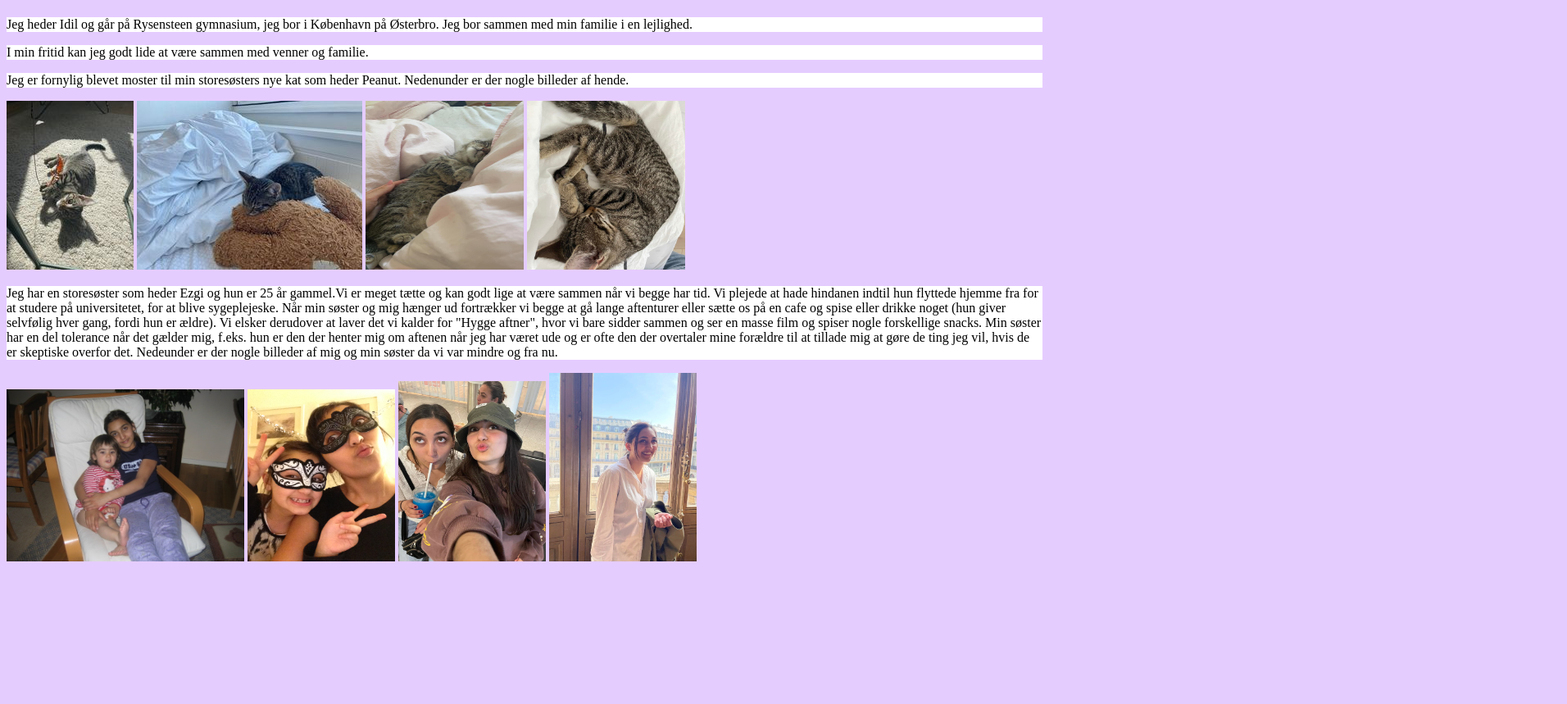
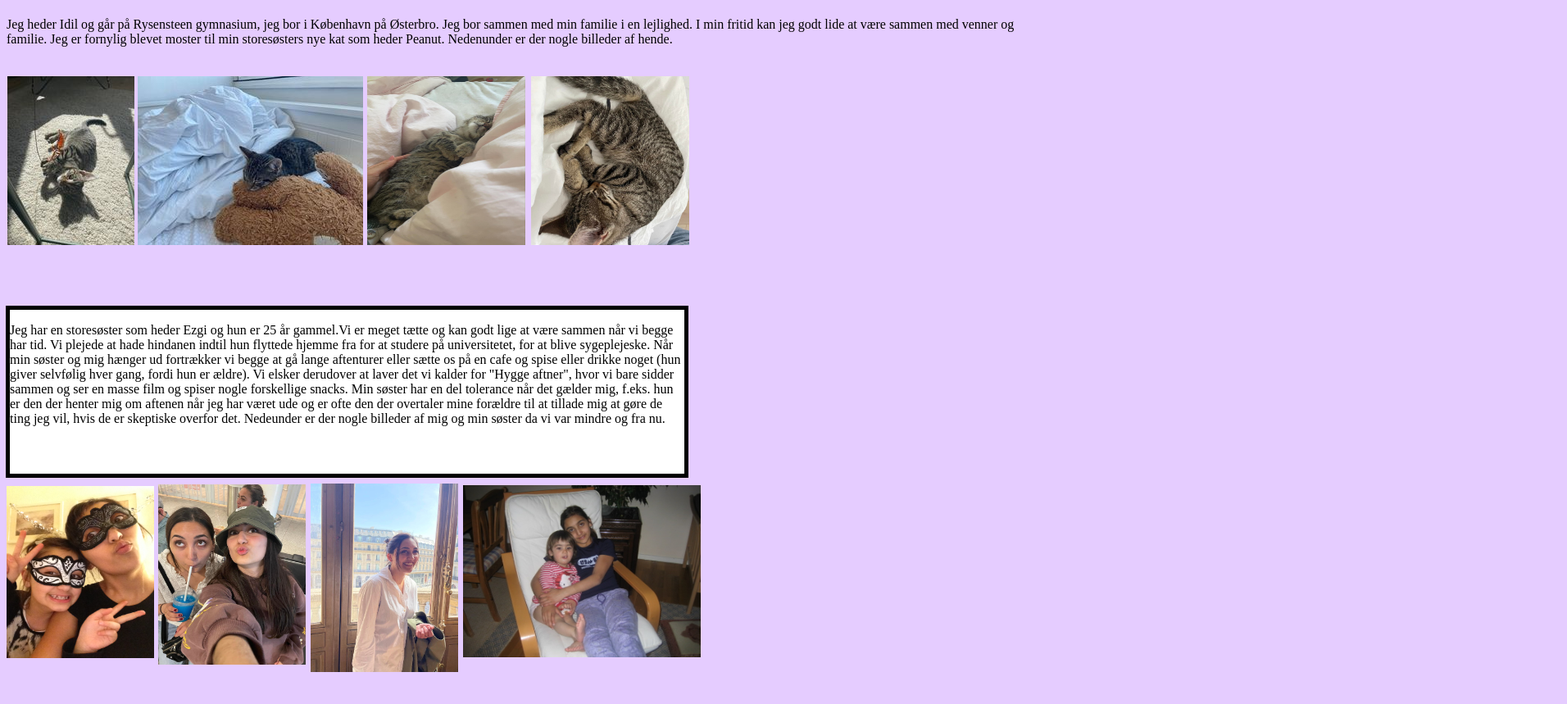
Before and after one commit to Idillllllll/Portfolio, a plain HTML site: page 2. side.html in a window 1280 px wide. Shown: the part 59-918 px from the top of the page at 82% size, 1912 px wide, since content can reach past the window. Before the commit the page ends 800 px from the top, so only its background shows below. Drawn offline with Linux system fonts and the light colour scheme.

Commit message:
Add files via upload

```diff
--- a/2. side.html
+++ b/2. side.html
@@ -6,25 +6,29 @@
 </head>
 <body>
 
+<div class="box2">
 <h1>Informationer omkring mig og, hvem jeg er.</h1>
-<p style="background-color:white">Jeg heder Idil og går på Rysensteen gymnasium, jeg bor i København på Østerbro. Jeg bor sammen med min familie i en lejlighed.</p>
+<p>Jeg heder Idil og går på Rysensteen gymnasium, jeg bor i København på Østerbro. Jeg bor sammen med min familie i en lejlighed. I min fritid kan jeg godt lide at være sammen med venner og familie.
+Jeg er fornylig blevet moster til min storesøsters nye kat som heder Peanut. Nedenunder er der nogle billeder af hende.</p>  </div>
 
-<p style="background-color:white">I min fritid kan jeg godt lide at være sammen med venner og familie.</p>
+<div class="img2"><img src="Babykat.jpg" alt="Babykat.jpg" /> </div>
 
-<p style="background-color:white">Jeg er fornylig blevet moster til min storesøsters nye kat som heder Peanut. Nedenunder er der nogle billeder af hende.</p>
+<div class="img3"><img src="Peanut Kat.png" alt="Peanut Kat.png" /></div>
 
-<img src="Babykat.jpg" alt="Babykat.jpg" />
-<img src="Peanut Kat.png" alt="Peanut Kat.png" />
-<img src="Peanut.jpg" class="kant" width="193" height="206" alt="Peaunt.jpg" />
-<img src="Kat.jpg" width="193" height="206" alt="Kat.jpg" />
+<div class="img4"><img src="Peanut.jpg" class="kant" width="193" height="206" alt="Peaunt.jpg" /></div>
 
+<div class="img5"><img src="Kat.jpg" width="193" height="206" alt="Kat.jpg" /></div>
 
-<p style="background-color:white">Jeg har en storesøster som heder Ezgi og hun er 25 år gammel.Vi er meget tætte og kan godt lige at være sammen når vi begge har tid. Vi plejede at hade hindanen indtil hun flyttede hjemme fra for at studere på universitetet, for at blive sygeplejeske. Når min søster og mig hænger ud fortrækker vi begge at gå lange aftenturer eller sætte os på en cafe og spise eller drikke noget (hun giver selvfølig hver gang, fordi hun er ældre). Vi elsker derudover at laver det vi kalder for "Hygge aftner", hvor vi bare sidder sammen og ser en masse film og spiser nogle forskellige snacks. Min søster har en del tolerance når det gælder mig, f.eks. hun er den der henter mig om aftenen når jeg har været ude og er ofte den der overtaler mine forældre til at tillade mig at gøre de ting jeg vil, hvis de er skeptiske overfor det. Nedeunder er der nogle billeder af mig og min søster da vi var mindre og fra nu.</p>
+    <div class="box3">
+        <p>Jeg har en storesøster som heder Ezgi og hun er 25 år gammel.Vi er meget tætte og kan godt lige at være sammen når vi begge har tid. Vi plejede at hade hindanen indtil hun flyttede hjemme fra for at studere på universitetet, for at blive sygeplejeske. Når min søster og mig hænger ud fortrækker vi begge at gå lange aftenturer eller sætte os på en cafe og spise eller drikke noget (hun giver selvfølig hver gang, fordi hun er ældre). Vi elsker derudover at laver det vi kalder for "Hygge aftner", hvor vi bare sidder sammen og ser en masse film og spiser nogle forskellige snacks. Min søster har en del tolerance når det gælder mig, f.eks. hun er den der henter mig om aftenen når jeg har været ude og er ofte den der overtaler mine forældre til at tillade mig at gøre de ting jeg vil, hvis de er skeptiske overfor det. Nedeunder er der nogle billeder af mig og min søster da vi var mindre og fra nu.</p> </div>
 
-<img src="Baby%20billede.jpg" class="kant" width="290" height="210" alt="Baby%20billede.jpg" />
-<img src="Gammel%20billede.JPG" class="kant" width="180" height="210" alt="Gammel%20billede.JPG" />
-<img src="Flyvetur.jpeg" class="kant" width="180" height="220" alt="Flyvetur.jpeg" />
-<img src="Ezgi.jpeg" class="kant" width="180" height="230" alt="Ezgi.jpeg" />
+<div class="img6"><img src="Baby%20billede.jpg" class="kant" width="290" height="210" alt="Baby%20billede.jpg" /></div>
+
+<div class="img7"><img src="Gammel%20billede.JPG" class="kant" width="180" height="210" alt="Gammel%20billede.JPG" /></div>
+
+<div class="img8"><img src="Flyvetur.jpeg" class="kant" width="180" height="220" alt="Flyvetur.jpeg" /></div>
+
+<div class="img9"><img src="Ezgi.jpeg" class="kant" width="180" height="230" alt="Ezgi.jpeg" /></div>
 
 
 </body>
```
Also changed, not shown: 3.side.html (+6 -7 lines), Itsikkerhed.html (added, +14 -0 lines), astro-p. bill.svg (added), mit gym..jpeg (added).
